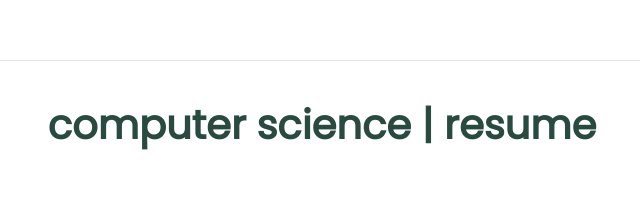
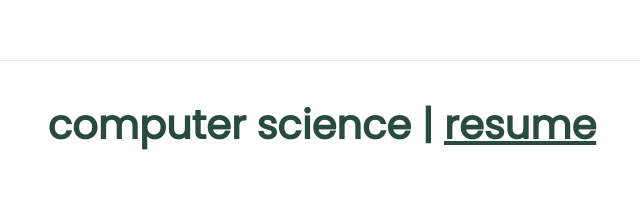
Before and after one commit to iyergauri/iyergauri.github.io, a plain HTML site: page cs.html in a window 1280 px wide. Shown: the top 206 px of the page, 318-958 px from the left. Drawn offline with nearby package versions, Linux system fonts and the light colour scheme.

Commit message:
make resume more obvious as link

```diff
--- a/css/main.css
+++ b/css/main.css
@@ -163,6 +163,13 @@ p {
 }
 
 /* links */
+h1 > .link {
+  color: var(--dark-color);
+	text-decoration: underline;
+  background-color: var(--bg);
+  font-weight: bold;
+}
+
 * > .link {
   color: var(--dark-color);
   background-color: var(--bg);
```
Also changed, not shown: cs.html (+2 -1 lines).
